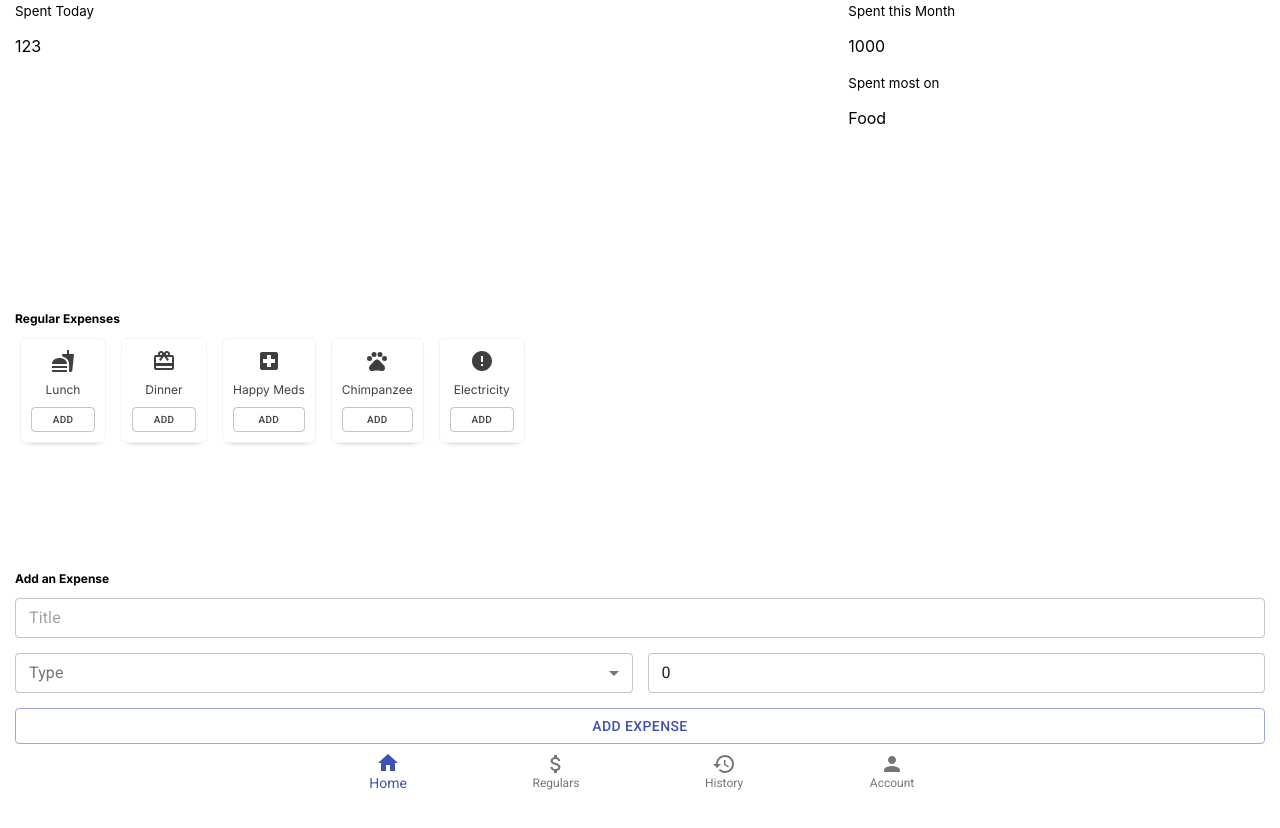
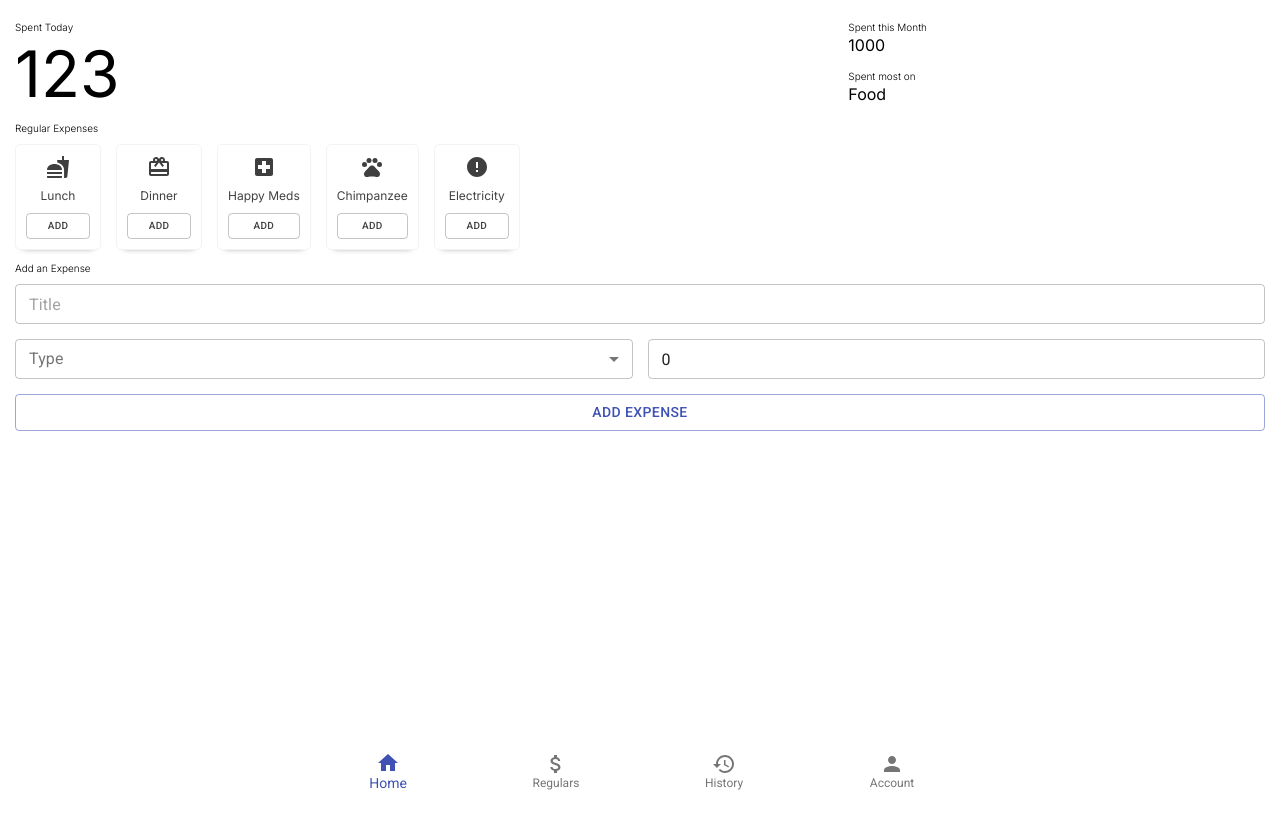
Before and after one commit to rajsaha/lazywallet, a React (Create React App) app: page / in a window 1280 px wide. Shown: the top 828 px of the page. Before the commit the page ends 800 px from the top, so only its background shows below. Built offline with nearby package versions, Linux system fonts and the light colour scheme.

Commit message:
updated spenon look

```diff
--- a/public/index.html
+++ b/public/index.html
@@ -16,7 +16,7 @@
     -->
     <link rel="manifest" href="%PUBLIC_URL%/manifest.json" />
     <link rel="preconnect" href="https://fonts.gstatic.com">
-    <link href="https://fonts.googleapis.com/css2?family=Inter:wght@100;400;700&family=Roboto:wght@300;400;500;700&display=swap" rel="stylesheet">
+    <link href="https://fonts.googleapis.com/css2?family=Inter:wght@100;300;400;700&family=Roboto:wght@300;400;500;700&display=swap" rel="stylesheet">
     <!--
       Notice the use of %PUBLIC_URL% in the tags above.
       It will be replaced with the URL of the `public` folder during the build.
--- a/src/App.scss
+++ b/src/App.scss
@@ -1,5 +1,6 @@
 .content-container {
-    height: calc(100vh - 56px);
+    height: calc(100vh + 12rem);
+    max-height: max-content;
 
     .content {
         height: 100%;
--- a/src/components/RegularExpenseGrid/RegularExpenseGrid.scss
+++ b/src/components/RegularExpenseGrid/RegularExpenseGrid.scss
@@ -17,5 +17,5 @@
     scroll-snap-type: x proximity;
     padding-bottom: calc(.75 * var(--gutter));
     margin-bottom: calc(-.25 * var(--gutter));
-    padding: 0 20px;
+    padding: 0 15px;
 }
--- a/src/components/SpentOn/SpentOn.scss
+++ b/src/components/SpentOn/SpentOn.scss
@@ -1,6 +1,23 @@
 .spent-on-container {
+    font-family: 'Inter', sans-serif;
+    box-sizing: border-box;
+    padding-top: 15px;
+
+    small {
+        font-size: 10px;
+        font-weight: 300;
+    }
+
+    p {
+        margin: 0;
+    }
+
     .today {
         grid-area: today;
+
+        p {
+            font-size: 4rem;
+        }
     }
 
     .month {
--- a/src/pages/Home/Home.scss
+++ b/src/pages/Home/Home.scss
@@ -1,17 +1,17 @@
 .home {
     display: grid;
-    grid-template-rows: 1fr 1fr 1fr;
+    grid-template-rows: max-content max-content max-content;
     grid-auto-columns: 100%;
     height: 100%;
 
     .section {
         .section-header {
-            font-size: 12px;
+            font-size: 10px;
             font-family: 'Inter', sans-serif;
+            font-weight: 300;
         }
 
         &:nth-child(2) {
-            align-self: center;
 
             .section-header {
                 padding: 0 15px;
@@ -23,7 +23,6 @@
         }
 
         &:last-child {
-            align-self: end;
             padding: 0 15px;
         }
     }
```
Also changed, not shown: 1 other file (tests, documents, lock files or other folders).
